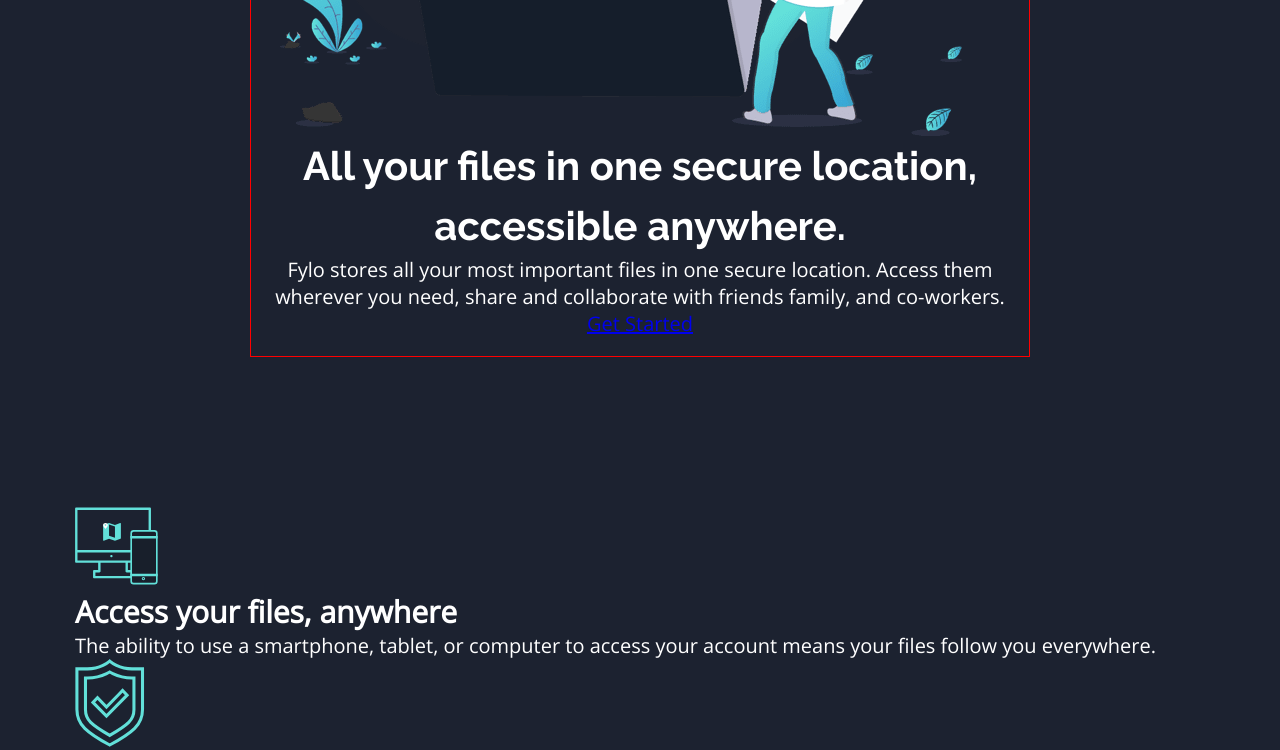
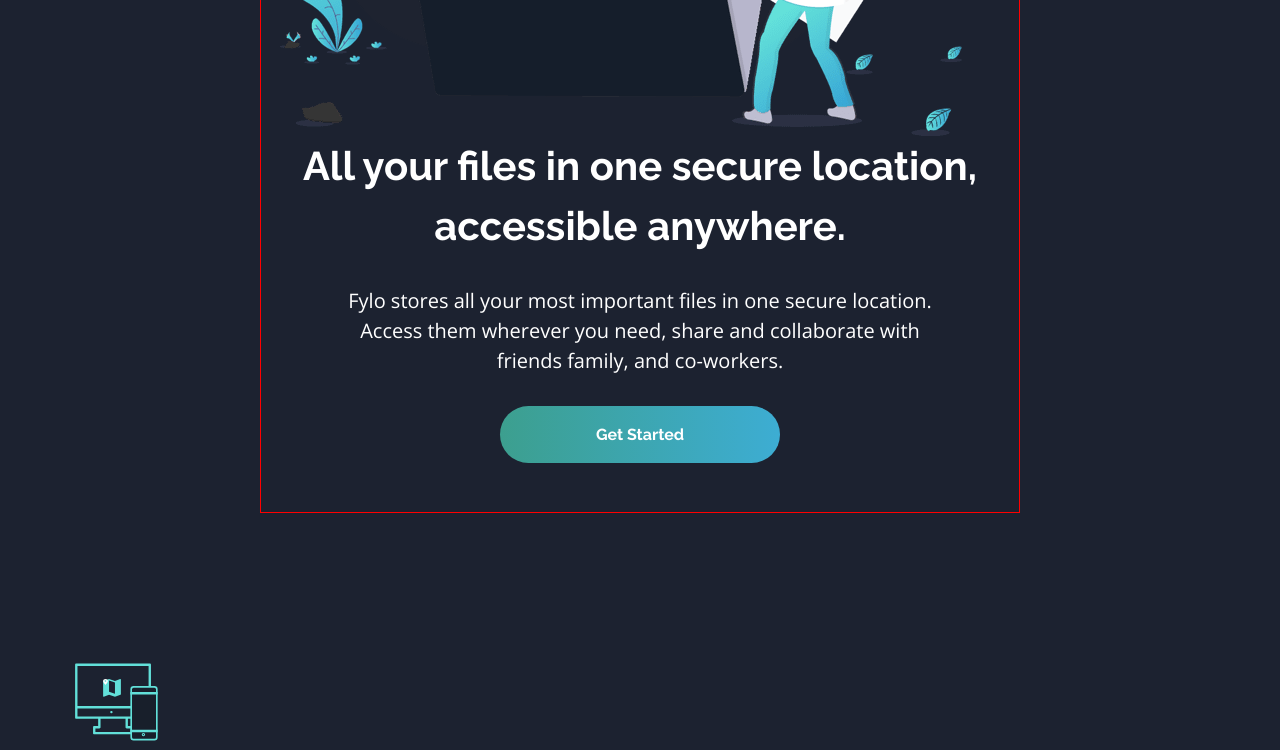
Before and after one commit to devluke88/frontendmetor6, a plain HTML site: page index.html in a window 1280 px wide. Shown: the part 700-1450 px from the top of the page. Drawn offline with nearby package versions, Linux system fonts and the light colour scheme.

Commit message:
Add files via upload

```diff
--- a/style.css
+++ b/style.css
@@ -35,6 +35,12 @@ The designs were created to the following widths:
 
 - Family: [Open Sans](https://fonts.google.com/specimen/Open+Sans)
 - Weights: 400 */
+:root {
+  --moderate-cyan: hsl(170, 45%, 43%);
+  --blue: #3dadd3;
+  --primary-gradient: linear-gradient(to right, var(--moderate-cyan), var(--blue));
+}
+
 
 *,
 *::after,
@@ -92,11 +98,17 @@ body {
   font-size: 1.5rem;
   font-weight: 400;
   text-decoration: none;
+  transition: all 0.2s;
 }
 
 .menu__link:hover,
 .menu__link:active {
-  font-weight: 700;
+  background: var(--primary-gradient);
+  -webkit-background-clip: text;
+  background-clip: text;
+  -webkit-text-fill-color: transparent;
+  color: transparent;
+  font-weight: bold;
 }
 
 /*HERO*/
@@ -115,6 +127,18 @@ body {
   border: 1px solid red;
 }
 
+.hero__items {
+  display: flex;
+  flex-direction: column;
+  height: auto;
+  justify-content: space-between;
+  align-items: center;
+}
+
+.hero__items>* {
+  margin-bottom: 3rem;
+}
+
 .hero__img {
   max-width: 100%;
   height: auto;
@@ -123,5 +147,28 @@ body {
 .hero__items--heading {
   font-family: 'Raleway', sans-serif;
   line-height: 1.5;
+  max-width: 68rem;
+}
+
+.hero__items--desc {
+  max-width: 58.5rem;
+  line-height: 1.5;
+}
+
+.btn {
+  text-decoration: none;
 
 }
+
+.btn-grad {
+  color: #fff;
+  width: 280px;
+  border-radius: 40px;
+  background-image: var(--primary-gradient);
+  font-size: 1.6rem;
+  padding: 1.9rem;
+  text-align: center;
+  font-family: 'Raleway', sans-serif;
+  font-weight: 700;
+  cursor: pointer;
+}
```
